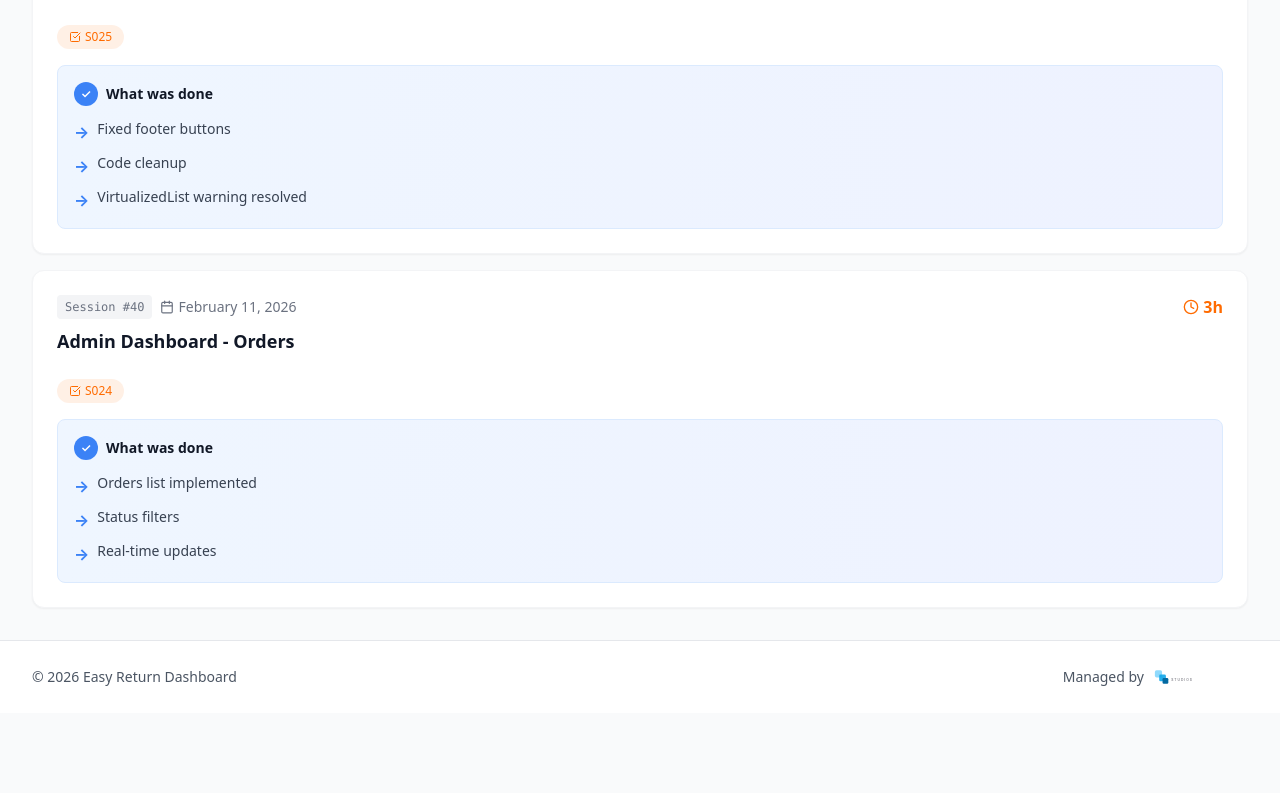
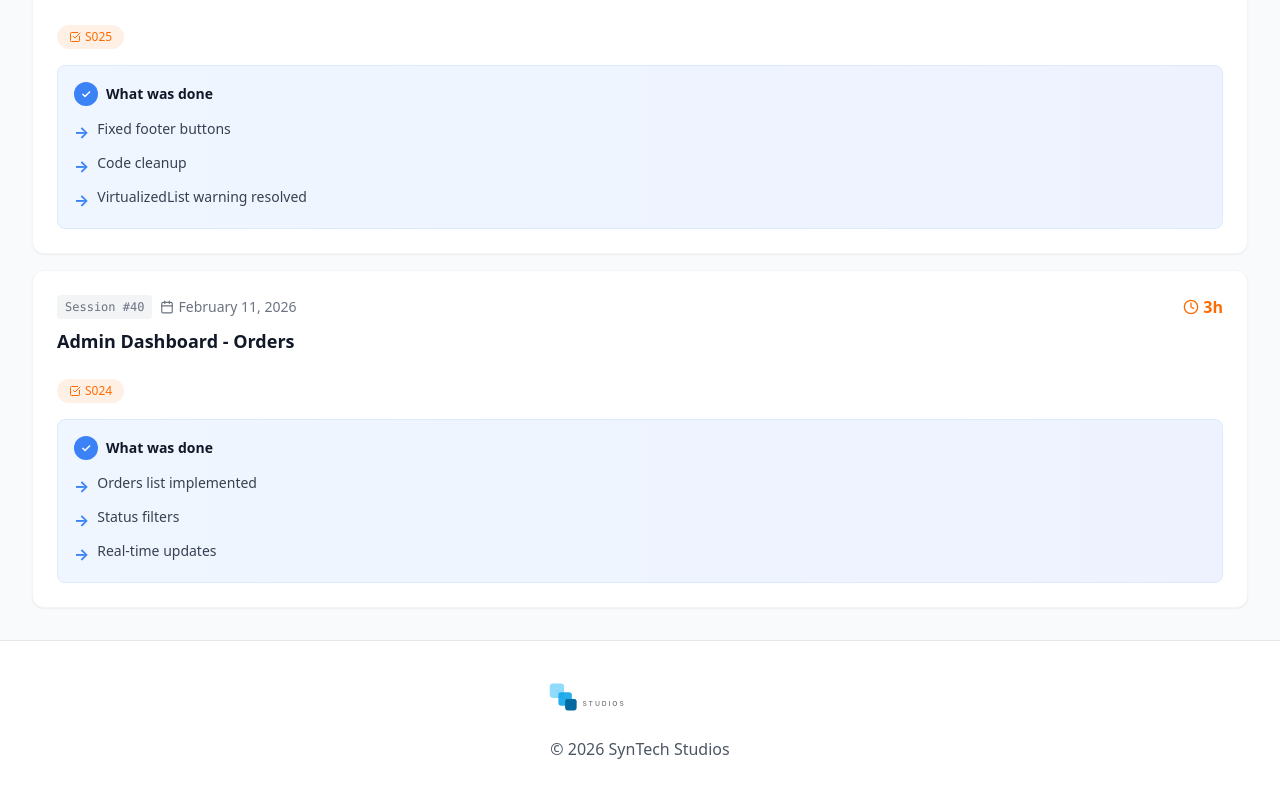
Before and after one commit to Samdev3615/easy-return-dashboard, a React (Vite) app: page / in a window 1280 px wide. Shown: the part 1909-2702 px from the top of the page. Before the commit the page ends 2622 px from the top, so only its background shows below. Built offline with nearby package versions, Linux system fonts and the light colour scheme.

Commit message:
Update: Enlarge SynTech logo and add to header

```diff
--- a/src/components/Layout.tsx
+++ b/src/components/Layout.tsx
@@ -25,9 +25,11 @@ export default function Layout({ children }: LayoutProps) {
           <div className="flex items-center justify-between h-16">
             {/* Logo */}
             <div className="flex items-center space-x-3">
-              <div className="w-10 h-10 bg-gradient-to-br from-primary to-orange-600 rounded-lg flex items-center justify-center">
-                <Box className="w-6 h-6 text-white" />
-              </div>
+              <img
+                src="/syntech-logo.svg"
+                alt="SynTech Studios"
+                className="h-10"
+              />
               <div>
                 <h1 className="text-xl font-bold text-gray-900">Easy Return</h1>
                 <p className="text-xs text-gray-500">Project Dashboard</p>
@@ -66,19 +68,16 @@ export default function Layout({ children }: LayoutProps) {
       </main>
 
       {/* Footer */}
-      <footer className="bg-white border-t border-gray-200 py-6 mb-20 md:mb-0">
+      <footer className="bg-white border-t border-gray-200 py-8 mb-20 md:mb-0">
         <div className="max-w-7xl mx-auto px-4 sm:px-6 lg:px-8">
-          <div className="flex flex-col sm:flex-row items-center justify-between gap-4">
-            <div className="text-sm text-gray-600">
-              © 2026 Easy Return Dashboard
-            </div>
-            <div className="flex items-center space-x-2 text-sm text-gray-600">
-              <span>Managed by</span>
-              <img
-                src="/syntech-logo.svg"
-                alt="SynTech Studios"
-                className="h-6"
-              />
+          <div className="flex flex-col items-center justify-center gap-4">
+            <img
+              src="/syntech-logo.svg"
+              alt="SynTech Studios"
+              className="h-12"
+            />
+            <div className="text-base text-gray-600 font-medium">
+              © 2026 SynTech Studios
             </div>
           </div>
         </div>
```
